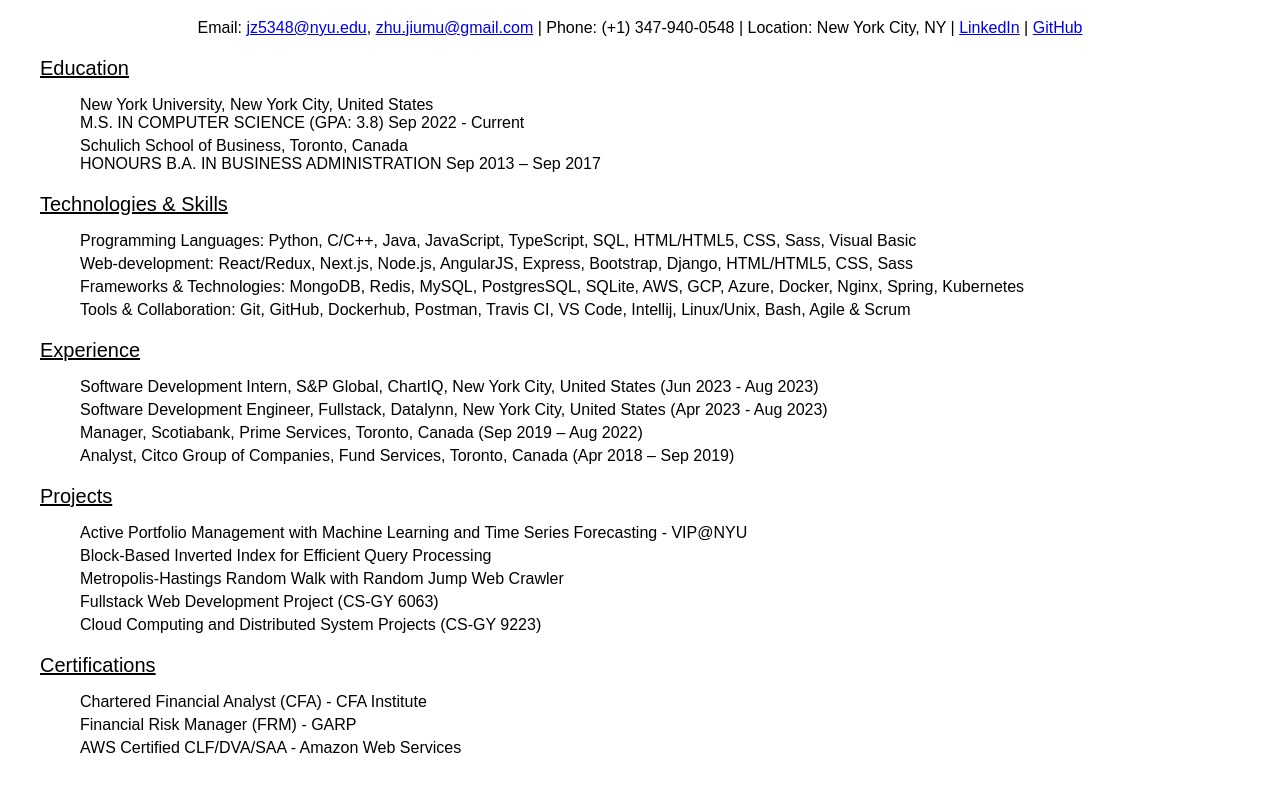
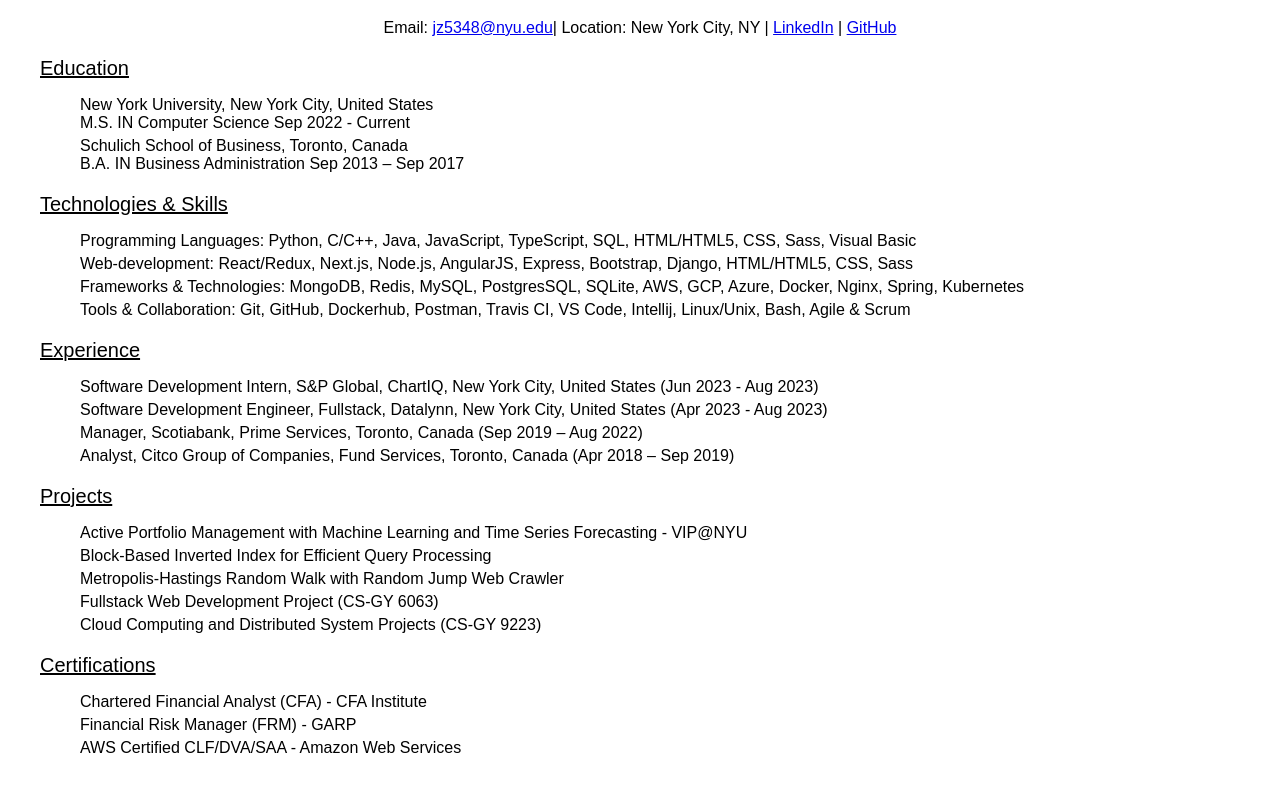
Before and after one commit to zhujiumu/zhujiumu.github.io, a plain HTML site: page index.html in a window 1280 px wide. Shown: the part 119-910 px from the top of the page. Drawn offline with Linux system fonts and the light colour scheme.

Commit message:
Update index.html

```diff
--- a/index.html
+++ b/index.html
@@ -15,14 +15,14 @@
 <body>
     <div class="header">
         <h1>Jiumu Zhu, CFA, FRM</h1>
-        <p>Email: <a href="mailto:jz5348@nyu.edu">jz5348@nyu.edu</a>, <a href="mailto:zhu.jiumu@gmail.com">zhu.jiumu@gmail.com</a> | Phone: (+1) 347-940-0548 | Location: New York City, NY | <a href="LinkedIn-URL">LinkedIn</a> | <a href="GitHub-URL">GitHub</a></p>
+        <p>Email: <a href="mailto:jz5348@nyu.edu">jz5348@nyu.edu</a>| Location: New York City, NY | <a href="https://www.linkedin.com/in/jiumu-zhu-cfa-frm-277076107/">LinkedIn</a> | <a href="https://github.com/zhujiumu">GitHub</a></p>
     </div>
 
     <div class="section">
         <div class="section-title">Education</div>
         <ul>
-            <li>New York University, New York City, United States<br>M.S. IN COMPUTER SCIENCE (GPA: 3.8) Sep 2022 - Current</li>
-            <li>Schulich School of Business, Toronto, Canada<br>HONOURS B.A. IN BUSINESS ADMINISTRATION Sep 2013 – Sep 2017</li>
+            <li>New York University, New York City, United States<br>M.S. IN Computer Science Sep 2022 - Current</li>
+            <li>Schulich School of Business, Toronto, Canada<br>B.A. IN Business Administration Sep 2013 – Sep 2017</li>
         </ul>
     </div>
 
```
